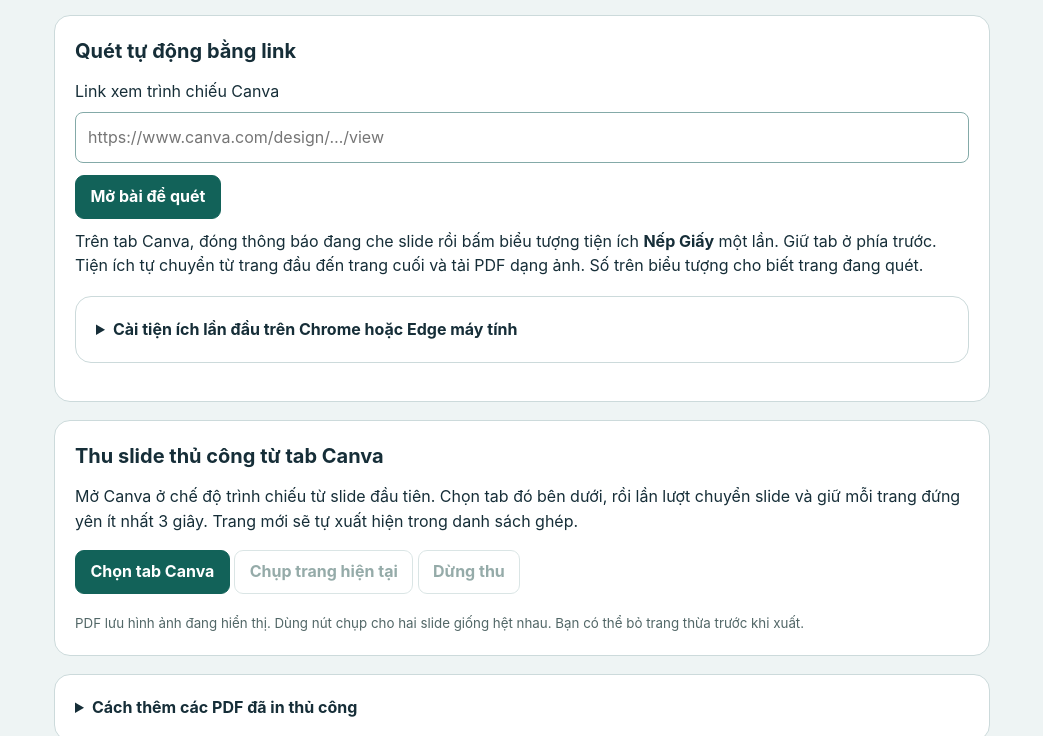
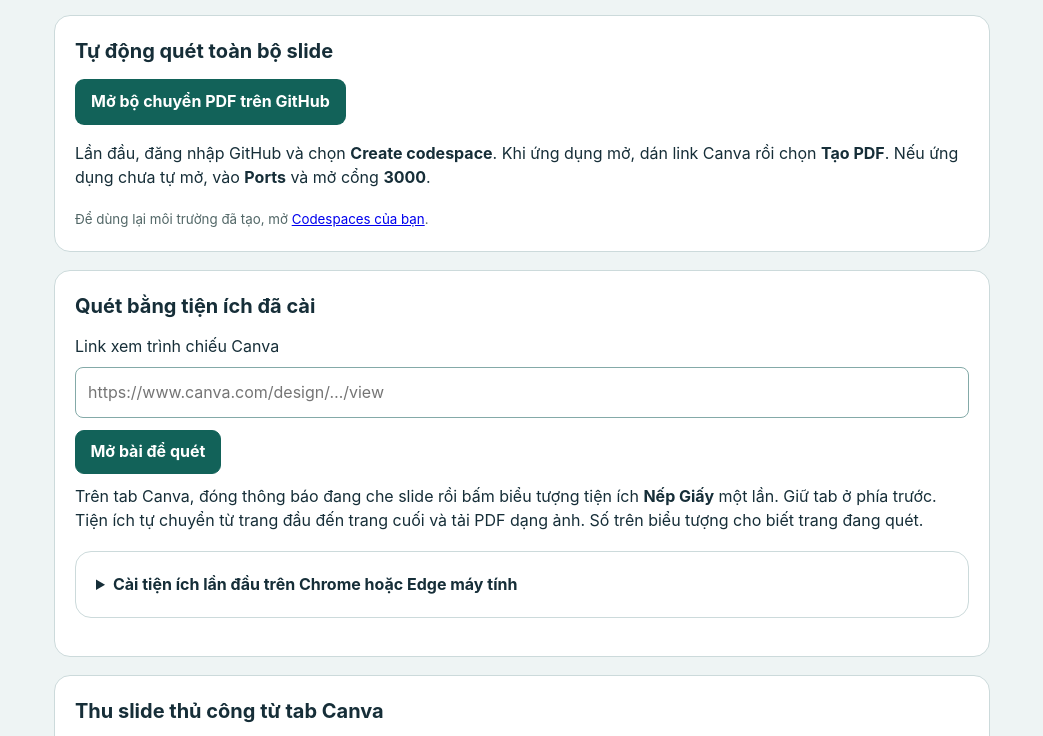
Before and after one commit to duke-121/ghep-slide-pdf, a browser extension: page index.html in a window 1280 px wide. Shown: the part 228-964 px from the top of the page, without its empty margins (118-1161 px from the left). Drawn offline with Linux system fonts and the light colour scheme.

Commit message:
Make the hosted PDF converter the primary entry point

```diff
--- a/index.html
+++ b/index.html
@@ -3,9 +3,9 @@
 <title>Nếp Giấy · Ghép slide PDF</title>
 <style>
 *{box-sizing:border-box}body{margin:0;color:#162e38;background:#eef4f4;font:1rem/1.55 Inter,system-ui,sans-serif}header,main{max-width:980px;margin:auto;padding:22px}header{font-weight:800;letter-spacing:.03em;border-bottom:1px solid #c1d1d2}header b{color:#116d66}main{padding-top:36px}h1{font:normal clamp(2.7rem,7vw,5rem)/1.06 Georgia,serif;letter-spacing:-.055em;margin:0}h2{font-size:1.25rem;margin:0 0 12px}p{margin:.6rem 0 1rem}section,details{background:white;border:1px solid #ccdadb;border-radius:16px;padding:20px;margin:18px 0}summary{font-weight:700;cursor:pointer}button,input{font:inherit}button{border:1px solid #afc7c6;background:white;color:#174742;font-weight:650;border-radius:9px;padding:.55rem .9rem;cursor:pointer}button:disabled{opacity:.45;cursor:default}.primary{color:white;background:#126259;border-color:#126259}#drop{padding:30px 12px;text-align:center;border:2px dashed #84aaa8;border-radius:12px;background:#f5fafa}#drop.over{background:#d0eee5}li{padding:4px}#queue{margin:0;padding-left:2em}#queue li{padding:10px 0;border-top:1px solid #dce5e4;overflow-wrap:anywhere}small{color:#526767}.actions{display:inline-flex;gap:5px;flex-wrap:wrap;margin-left:10px}.actions button{padding:.2em .6em}#feedback{white-space:pre-line}.footer{display:flex;gap:12px;align-items:center;justify-content:space-between;flex-wrap:wrap}
-</style>
-<header><b>▧</b> Nếp Giấy</header><main><h1>In slide từ Canva</h1><p>Dán link trình chiếu để mở bài và quét các slide thành một PDF.</p>
-<section><h2>Quét tự động bằng link</h2>
+.launch{display:inline-block;padding:.65rem 1rem;border-radius:9px;background:#126259;color:white;text-decoration:none;font-weight:650}.launch:hover,.launch:focus{background:#0a4944}</style>
+<header><b>▧</b> Nếp Giấy</header><main><h1>Canva sang PDF</h1><p>Chuyển toàn bộ bài trình chiếu thành một tệp PDF dạng ảnh.</p><section><h2>Tự động quét toàn bộ slide</h2><p><a class="launch" href="https://codespaces.new/duke-121/ghep-slide-pdf">Mở bộ chuyển PDF trên GitHub</a></p><p>Lần đầu, đăng nhập GitHub và chọn <b>Create codespace</b>. Khi ứng dụng mở, dán link Canva rồi chọn <b>Tạo PDF</b>. Nếu ứng dụng chưa tự mở, vào <b>Ports</b> và mở cổng <b>3000</b>.</p><small>Để dùng lại môi trường đã tạo, mở <a href="https://github.com/codespaces">Codespaces của bạn</a>.</small></section>
+<section><h2>Quét bằng tiện ích đã cài</h2>
 <form id="openCanva"><label for="canvaUrl">Link xem trình chiếu Canva</label><input id="canvaUrl" type="url" required placeholder="https://www.canva.com/design/…/view" style="display:block;width:100%;padding:12px;margin:8px 0 12px;border:1px solid #84aaa8;border-radius:8px"><button class="primary">Mở bài để quét</button></form>
 <p>Trên tab Canva, đóng thông báo đang che slide rồi bấm biểu tượng tiện ích <b>Nếp Giấy</b> một lần. Giữ tab ở phía trước. Tiện ích tự chuyển từ trang đầu đến trang cuối và tải PDF dạng ảnh. Số trên biểu tượng cho biết trang đang quét.</p>
 <details><summary>Cài tiện ích lần đầu trên Chrome hoặc Edge máy tính</summary><ol><li><a href="https://github.com/duke-121/ghep-slide-pdf/archive/refs/heads/main.zip">Tải tiện ích Nếp Giấy (.zip)</a> và giải nén.</li><li>Mở <code>chrome://extensions</code> hoặc <code>edge://extensions</code>, bật <b>Chế độ dành cho nhà phát triển</b>, chọn <b>Tải tiện ích đã giải nén</b> (Load unpacked).</li><li>Chọn thư mục chứa <code>manifest.json</code>. Ghim Nếp Giấy từ menu tiện ích để thấy tiến độ.</li></ol></details></section>
```
